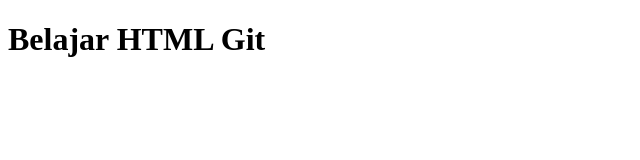
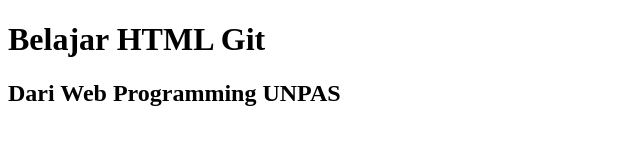
Before and after one commit to JRSKelvin/Learn-Redux-JSON-And-Git, a plain HTML site: page Index.html in a window 1280 px wide. Shown: the whole page, without its empty margins (0-640 px from the left). Drawn offline with Linux system fonts and the light colour scheme.

Commit message:
Update Index.html

```diff
--- a/Index.html
+++ b/Index.html
@@ -8,5 +8,6 @@
 </head>
 <body>
     <h1>Belajar HTML Git</h1>
+    <h2>Dari Web Programming UNPAS</h2>
 </body>
 </html>
```
